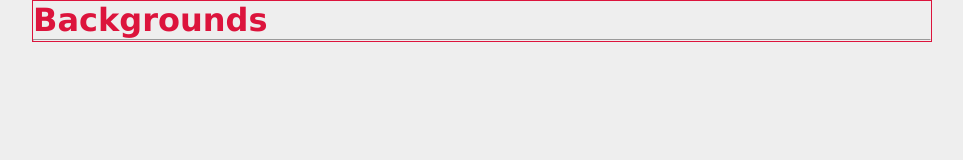
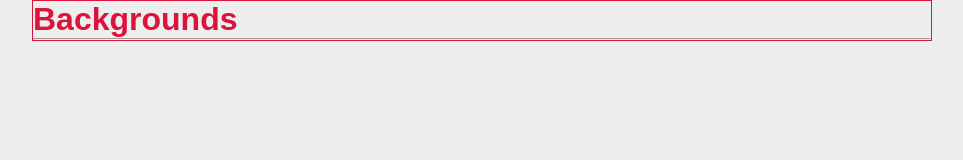
Before and after one commit to Melissa-Ann-Giuliani/curso-pescar_07-maquetador-web-avanzado, a website built with Vite: page clase-01/02-fuentes-personalizadas/index.html in a window 1280 px wide. Shown: the whole page, without its empty margins (158-1121 px from the left). Built offline with nearby package versions, Linux system fonts and the light colour scheme.

Commit message:
Terminando con tipografías

```diff
--- a/clase-01/02-fuentes-personalizadas/src/style.css
+++ b/clase-01/02-fuentes-personalizadas/src/style.css
@@ -1,3 +1,46 @@
+/* Siempre incorporar una tipografia al principio del archivo css */
+
+/* not cursive | not bold */
+@font-face {
+    font-family: 'Medieval Sharp';
+    font-style: normal;
+    font-weight: 300;
+    src:
+        local('Medieval Sharp Book'),
+        url('fonts/MedievalSharp-Book.woff') format('woff');
+}
+
+/* cursive | not bold */
+@font-face {
+    font-family: 'Medieval Sharp';
+    font-style: italic;
+    font-weight: 300;
+    src:
+        local('Medieval Sharp Book Oblique'),
+        url('fonts/MedievalSharp-BookOblique.woff') format('woff');
+}
+
+/* not cursive | bold */
+@font-face {
+    font-family: 'Medieval Sharp';
+    font-style: normal;
+    font-weight: 300;
+    src:
+        local('Medieval Sharp Bold'),
+        url('fonts/MedievalSharp-Bold.woff') format('woff');
+}
+
+/* cursive |
+bold */
+@font-face {
+    font-family: 'Medieval Sharp';
+    font-style: italic;
+    font-weight: 300;
+    src:
+        local('Medieval Sharp Bold Oblique'),
+        url('fonts/MedievalSharp-BoldOblique.woff') format('woff');
+}
+
 /* Reset */
 * {
     padding: 0;
@@ -21,6 +64,12 @@ body {
     color: crimson;
 }
 
+h1 {
+    font-family: 'Medieval Sharp Bold', sans-serif;
+    font-style: normal;
+    font-weight: 700;
+}
+
 /* 1. TTF (TrueType Font */
 /* 2. OTF (OpenType Font)*/
 /* 3. WOFF (Web Open Font Format) */
```
